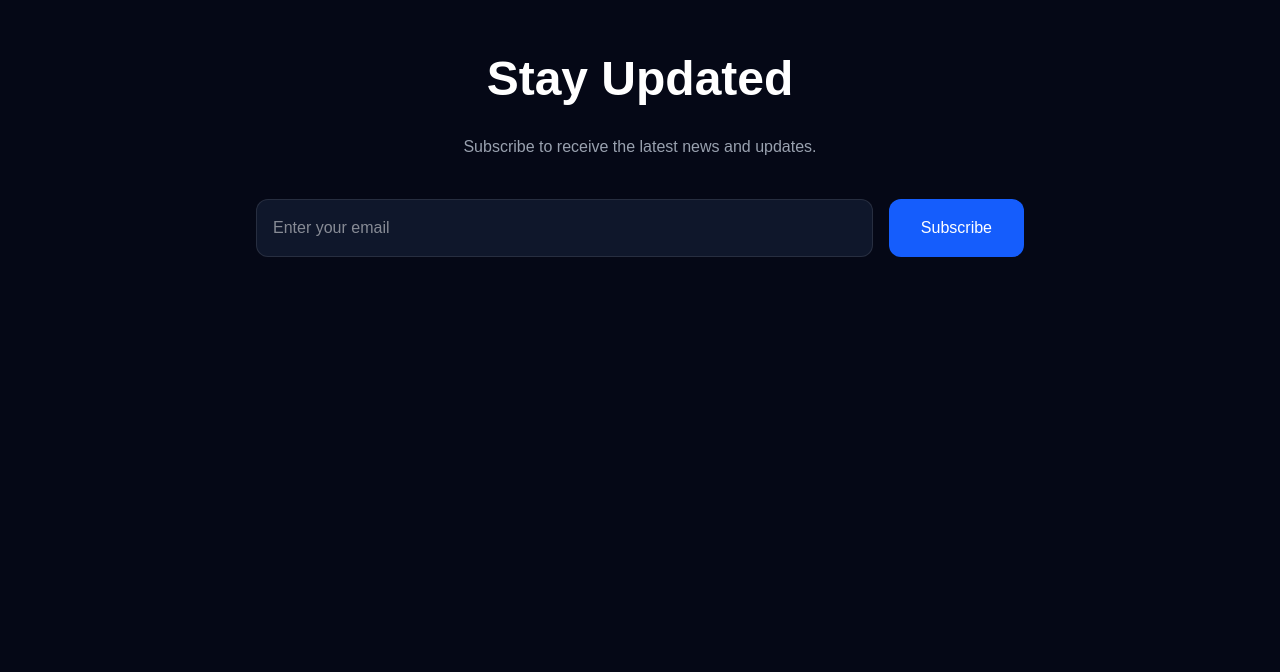
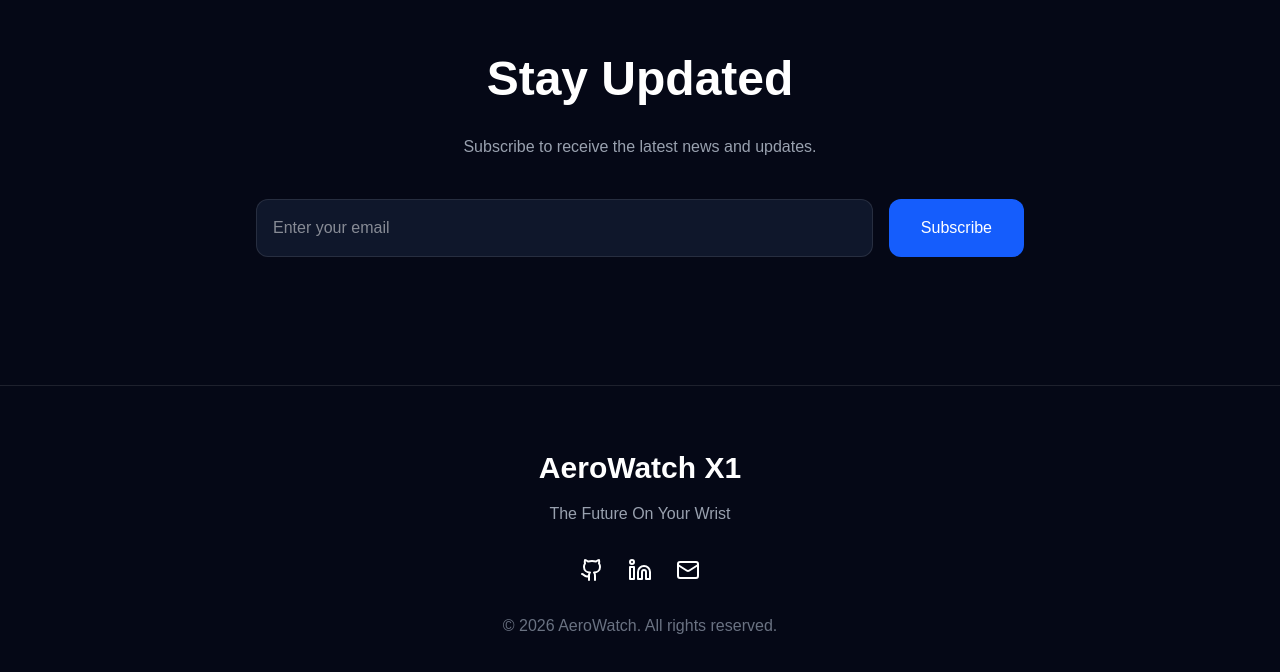
Before and after one commit to thienan1702/aerowatch-landing-page, a React (Vite) app: page / in a window 1280 px wide. Shown: the part 3893-4565 px from the top of the page. Before the commit the page ends 4278 px from the top, so only its background shows below. Built offline with nearby package versions, Linux system fonts and the light colour scheme.

Commit message:
complete landing page project

```diff
--- a/index.html
+++ b/index.html
@@ -1,11 +1,26 @@
 <!doctype html>
 <html lang="en">
-  <head>
-    <meta charset="UTF-8" />
-    <link rel="icon" type="image/svg+xml" href="/favicon.svg" />
-    <meta name="viewport" content="width=device-width, initial-scale=1.0" />
-    <title>aerowatch</title>
-  </head>
+  <title>AeroWatch X1 - Smartwatch Landing Page</title>
+
+<meta
+  name="description"
+  content="A modern smartwatch landing page built with React, TailwindCSS and Framer Motion."
+/>
+
+<meta
+  name="keywords"
+  content="smartwatch, react, tailwindcss, landing page"
+/>
+
+<meta
+  property="og:title"
+  content="AeroWatch X1"
+/>
+
+<meta
+  property="og:description"
+  content="The Future On Your Wrist"
+/>
   <body>
     <div id="root"></div>
     <script type="module" src="/src/main.jsx"></script>
--- a/src/App.jsx
+++ b/src/App.jsx
@@ -8,6 +8,7 @@ import Gallery from "./components/Gallery";
 import Reviews from "./components/Reviews";
 import Newsletter from "./components/Newsletter";
 import Chatbot from "./components/Chatbot";
+import Footer from "./components/Footer";
 
 function App() {
 
@@ -37,6 +38,7 @@ function App() {
       <Reviews />
       <Newsletter />
       <Chatbot />
+      <Footer />
     </div>
   );
 }
--- /dev/null
+++ b/src/components/Footer.jsx
@@ -0,0 +1,29 @@
+import { Github, Linkedin, Mail } from "lucide-react";
+
+export default function Footer() {
+  return (
+    <footer className="py-16 px-8 border-t border-white/10">
+      <div className="max-w-7xl mx-auto text-center">
+
+        <h2 className="text-3xl font-bold mb-4">
+          AeroWatch X1
+        </h2>
+
+        <p className="text-gray-400 mb-8">
+          The Future On Your Wrist
+        </p>
+
+        <div className="flex justify-center gap-6 mb-8">
+          <Github className="cursor-pointer hover:scale-110 duration-300" />
+          <Linkedin className="cursor-pointer hover:scale-110 duration-300" />
+          <Mail className="cursor-pointer hover:scale-110 duration-300" />
+        </div>
+
+        <p className="text-gray-500">
+          © 2026 AeroWatch. All rights reserved.
+        </p>
+
+      </div>
+    </footer>
+  );
+}
```
